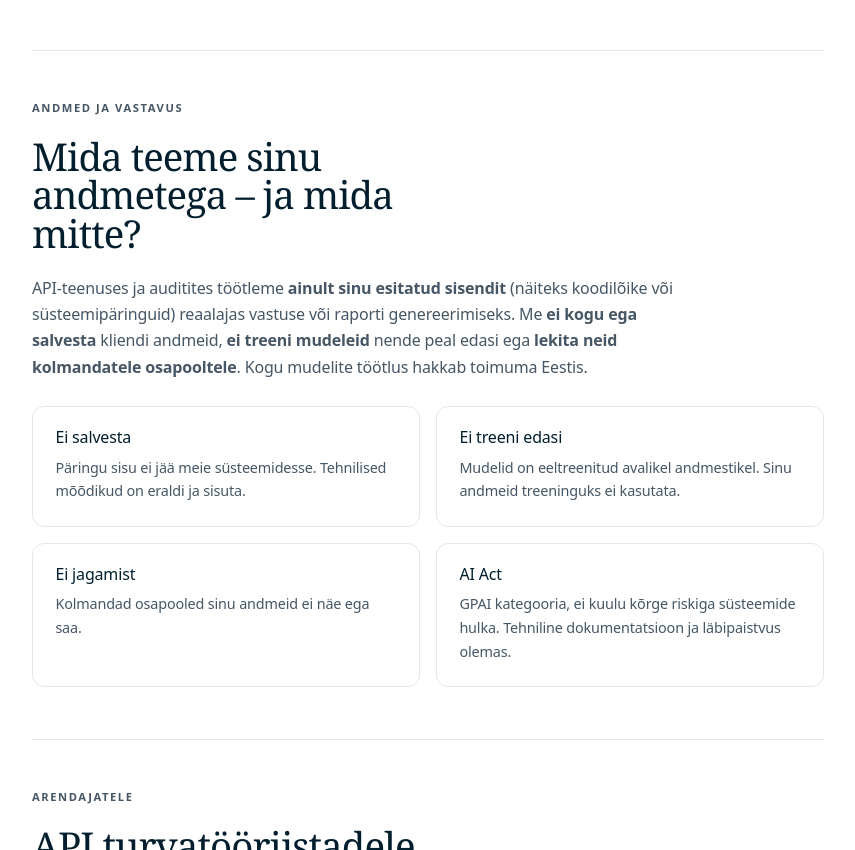
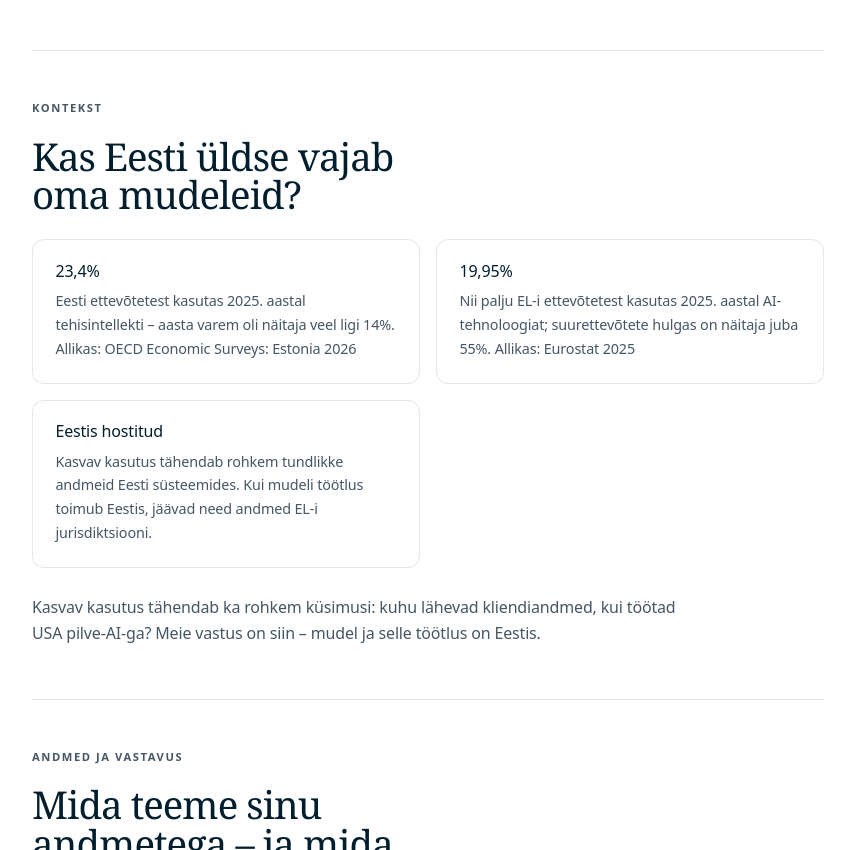
Before and after one commit to AARenor/tehisabiline, a website: page mudelid/index.html in a window 1280 px wide. Shown: the part 2357-3207 px from the top of the page, without its empty margins (40-895 px from the left). Drawn offline with Linux system fonts and the light colour scheme.

Commit message:
Add cited statistics blocks for GEO extractability

```diff
--- a/mudelid/index.html
+++ b/mudelid/index.html
@@ -196,6 +196,17 @@
                         </figure>
                     </section>
 
+                    <section class="prose-section" id="kontekst">
+                        <p class="eyebrow">Kontekst</p>
+                        <h2>Kas Eesti üldse vajab oma mudeleid?</h2>
+                        <div class="content-grid">
+                            <div class="info-card"><h3>23,4%</h3><p>Eesti ettevõtetest kasutas 2025. aastal tehisintellekti – aasta varem oli näitaja veel ligi 14%. <a href="https://www.oecd.org/en/publications/oecd-economic-surveys-estonia-2026_2514521c-en/full-report/seizing-the-opportunities-of-ai-driven-growth_c6079665.html">Allikas: OECD Economic Surveys: Estonia 2026</a></p></div>
+                            <div class="info-card"><h3>19,95%</h3><p>Nii palju EL-i ettevõtetest kasutas 2025. aastal AI-tehnoloogiat; suurettevõtete hulgas on näitaja juba 55%. <a href="https://ec.europa.eu/eurostat/statistics-explained/index.php?title=Use_of_artificial_intelligence_in_enterprises">Allikas: Eurostat 2025</a></p></div>
+                            <div class="info-card"><h3>Eestis hostitud</h3><p>Kasvav kasutus tähendab rohkem tundlikke andmeid Eesti süsteemides. Kui mudeli töötlus toimub Eestis, jäävad need andmed EL-i jurisdiktsiooni.</p></div>
+                        </div>
+                        <p>Kasvav kasutus tähendab ka rohkem küsimusi: kuhu lähevad kliendiandmed, kui töötad USA pilve-AI-ga? Meie vastus on siin – mudel ja selle töötlus on Eestis.</p>
+                    </section>
+
                     <section class="prose-section" id="vastavus">
                         <p class="eyebrow">Andmed ja vastavus</p>
                         <h2>Mida teeme sinu andmetega – ja mida mitte?</h2>
```
Also changed, not shown: ai/index.html (+1 -0 lines), index.html (+1 -0 lines), kuberaudit/index.html (+10 -0 lines).
